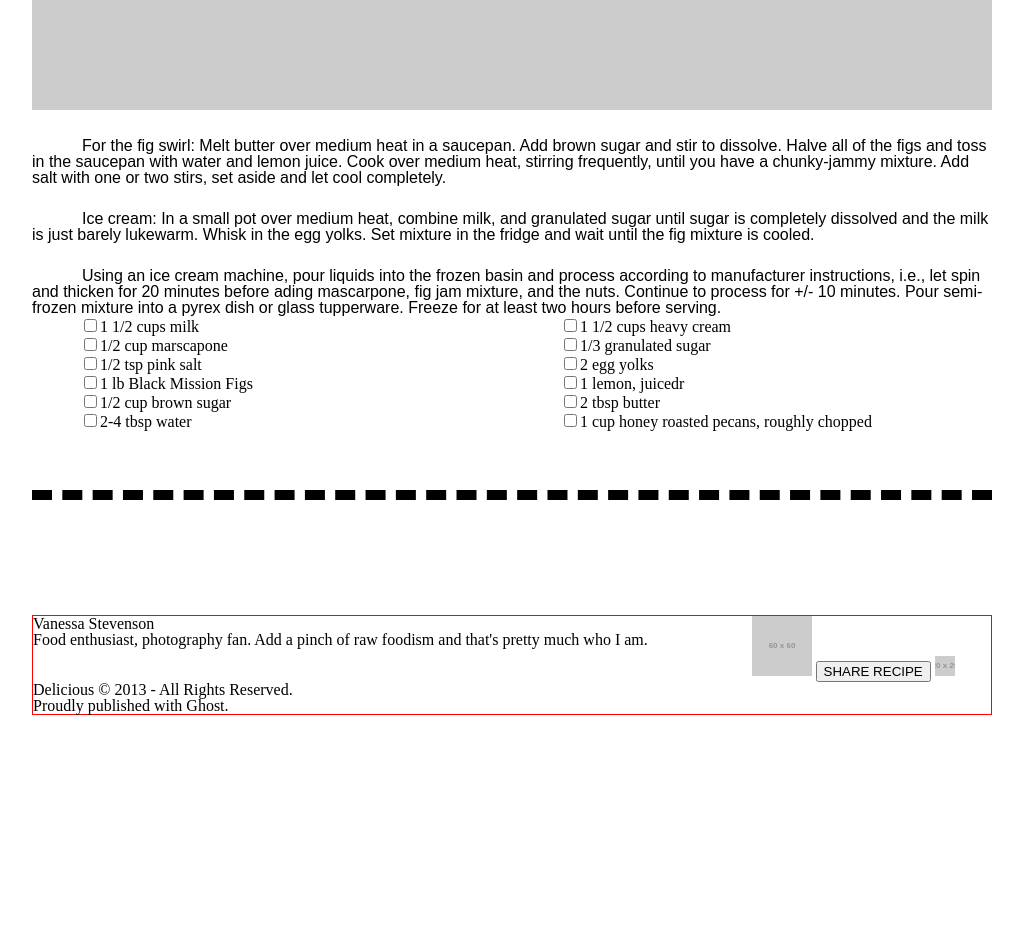
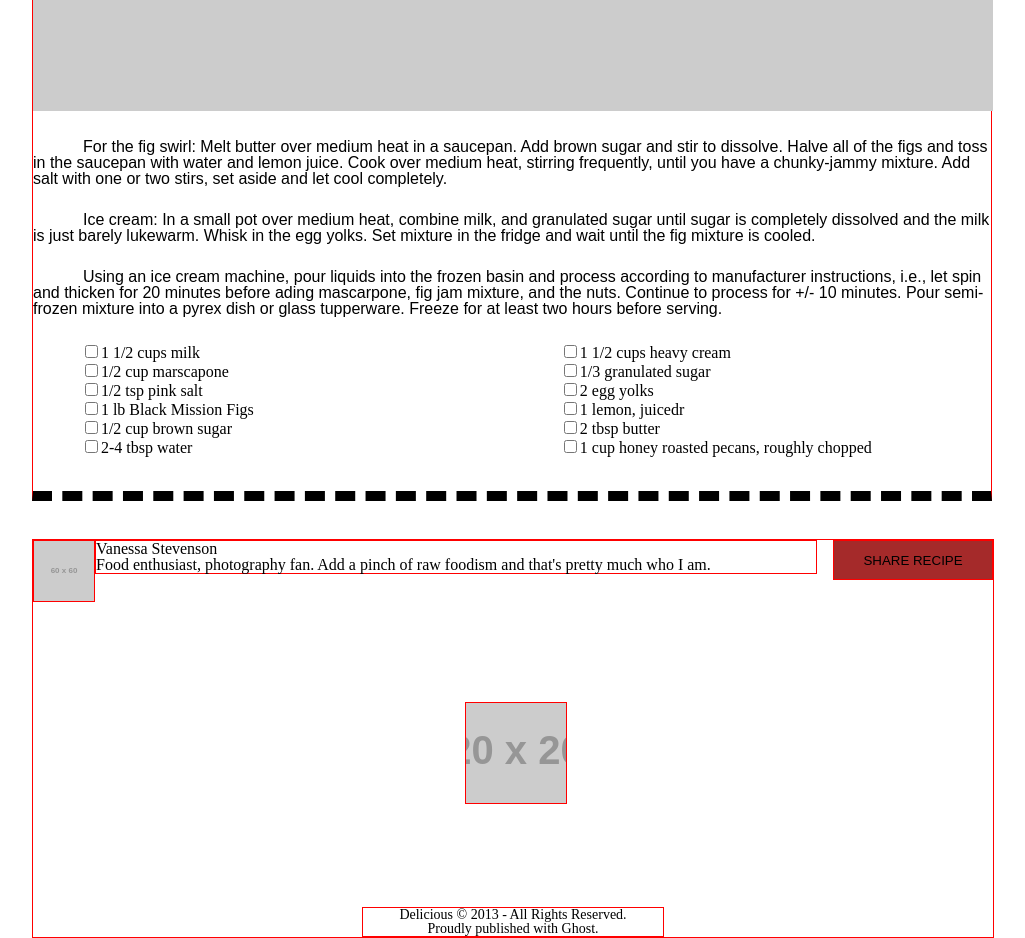
Before and after one commit to ncarignan/chocolate-pizza, a plain HTML site: page index.html in a window 1280 px wide. Shown: the part 820-1758 px from the top of the page, without its empty margins (128-1153 px from the left). Before the commit the page ends 1535 px from the top, so only its background shows below. Drawn offline with Linux system fonts and the light colour scheme; placeholder pictures from the web are drawn by us.

Commit message:
update 5

```diff
--- a/app.js
+++ b/app.js
@@ -1 +1,5 @@
-a;
+// 'use strict'
+// var printerEl = document.getElementById(printImage);
+
+
+// CookieStand.storeForm.addEventListener('submit', handleLocationSubmit);
--- a/index.html
+++ b/index.html
@@ -63,13 +63,13 @@
 
     </main>
     <footer>
-      <img src="http://placehold.it/60x60/555" alt="author picture">
+      <img src="http://placehold.it/60x60/555" id="vanessa" alt="author picture">
       <div id="author">
         <h3>Vanessa Stevenson</h3>
       <p>Food enthusiast, photography fan. Add a pinch of raw foodism and that's pretty much who I am.</p>
     </div>
       <button type="button" name="button">SHARE RECIPE</button>
-      <img src="http://placehold.it/20x20/555" alt="small logo">
+      <img src="http://placehold.it/20x20/555" id="abc" alt="small logo">
       <ul>
         <li>Delicious &copy; 2013 - All Rights Reserved.</li>
         <li>Proudly published with Ghost.</li>
--- a/style.css
+++ b/style.css
@@ -1,3 +1,6 @@
+*{
+  border: red solid 1px;
+}
 body{
   font-family: serif;
   width:960px;
@@ -6,6 +9,10 @@ body{
 header{
   height: 100px;
   border-bottom: dashed #444 10px;
+}
+#logo{
+  float:left;
+  margin:30 0;
 }
 header h2{
   margin: 30px 0 0 5px;
@@ -33,7 +40,7 @@ nav ul li{
 }
 
 main {
-  margin-bottom: 12%;
+  margin-bottom: 4%;
   height: 1200px;
   border-bottom: dashed black 10px;
 
@@ -64,37 +71,49 @@ main p{
   font-family: sans-serif;
   text-indent: 50px;
   margin-top:25px;
+  margin-bottom:25px;
 }
+
 main ul{
   float:left;
   width:40%;
   margin:0 5%;
 }
-/*footer img{
+
+#vanessa{
 float:left;
-}*/
+border: red solid 1px;
+}
 #author{
   float:left;
   width:75%;
+  border: red solid 1px;
 }
 footer{
-  /*height:300px;*/
-  border-top: dashed black 10px;
-  border: solid red 1px;
+border: red solid 1px;
+  width:100%;
 }
 
-/*footer button{
+footer button{
   float:right;
   background-color:brown;
   width: 160px;
   height:40px;
-}*/
+  border: red solid 1px;
+}
+footer ul{
+  margin:auto;
+  border: red solid 1px;
+  width:300px;
+  text-align: center;
+  font-size: 14px;
+}
+#abc{
+  margin:100px 45%;
+  width:100px;
+  border: red solid 1px;
+}
 
-}
-#logo{
-  float:left;
-  margin:30 0;
-}
 #logoText{
   float:left;
 }
@@ -106,7 +125,3 @@ footer{
   width:10px;
   height:10px;
 }
-
-input[type=checkbox]:checked + label.strikethrough {
-  text-decoration: line-through;
-}
```
